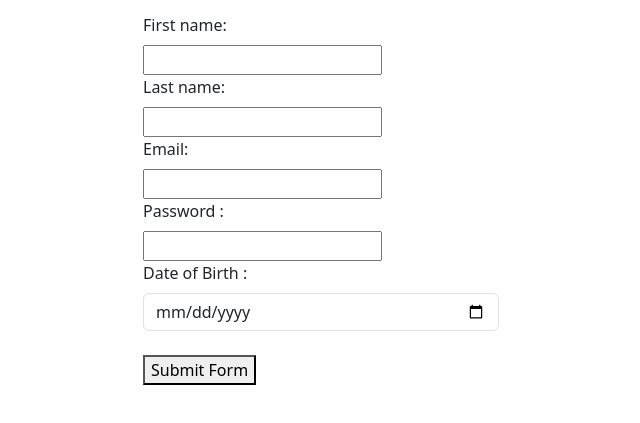
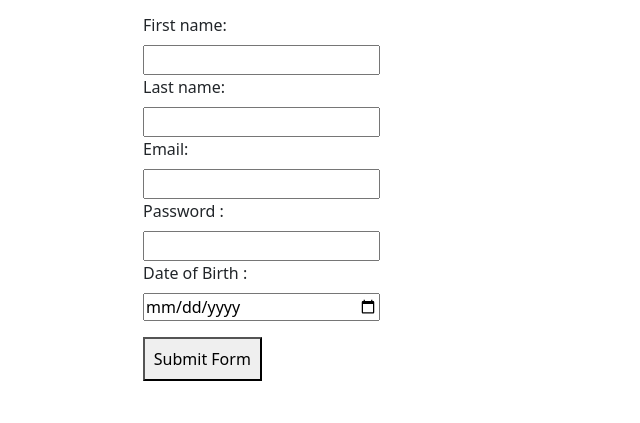
Before and after one commit to Hfear/Hfear.github.io, a website: page lab5.html in a window 1280 px wide. Shown: the part 353-776 px from the top of the page, without its empty margins (319-959 px from the left). Drawn offline with nearby package versions, Linux system fonts and the light colour scheme.

Commit message:
sum styling

```diff
--- a/lab5.html
+++ b/lab5.html
@@ -45,23 +45,23 @@ crossorigin="anonymous"></script>
       <form id="myform">
 
         <label for="fname" class="form-label">First name:</label><br>
-        <input type="text" id="fname" name="firstname"><br>
+        <input class="col-8" type="text" id="fname" name="firstname"><br>
 
         <label for="lname" class="form-label">Last name:</label><br>
-        <input type="text" id="lname" name="lastname" ><br>
+        <input class="col-8" type="text" id="lname" name="lastname" ><br>
 
         <label for="email" class="form-label">Email:</label><br>
-        <input type="text" id="email" name="email" ><br>
+        <input class="col-8" type="text" id="email" name="email" ><br>
 
         <label for="pass" class="form-label">Password :</label><br>
-        <input type="text" id="pass" name="pass" ><br>
+        <input class="col-8" type="text" id="pass" name="pass" ><br>
 
-        <label for="dob" class="form-label">Date of Birth :</label>
-        <input type="date" class="form-control" id="dob" name="dob"><br>
+        <label for="dob" class="form-label">Date of Birth :</label><br>
+        <input class="col-8"type="date"  id="dob" name="dob"><br>
 
       </form>
 
-      <button class = " " onclick = "submitform()"> Submit Form </button>
+      <button class = "my-3 p-2 col-4" onclick = "submitform()"> Submit Form </button>
 
     </div>
   </div>
```
